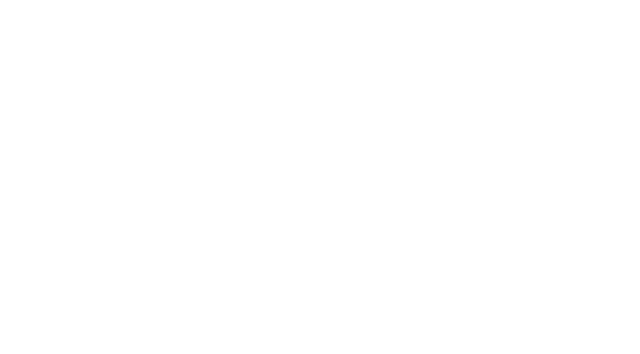
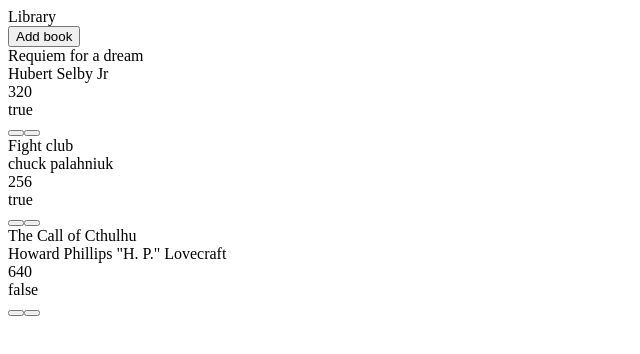
Before and after one commit to IT-IT-is-a-Trip/Library, a plain HTML site: page index.html in a window 1280 px wide. Shown: the whole page, without its empty margins (0-640 px from the left). Drawn offline with Linux system fonts and the light colour scheme.

Commit message:
Added some js code(written the function, that displayed books info from library on the page)

```diff
--- a/index.html
+++ b/index.html
@@ -8,6 +8,8 @@
     <script src="js.js" defer></script>
 </head>
 <body>
-
+    <header id="header">Library</header>
+    <div><button id="add-book-btn">Add book</button></div>
+    <div id="books-wrapper"></div>
 </body>
 </html>
--- a/js.js
+++ b/js.js
@@ -1,4 +1,10 @@
+const addBookBtn = document.getElementById('add-book-btn');
+const booksWrapper = document.getElementById('books-wrapper');
+
 function Book(title, author, pages, isRead) {
+    if (!title || !author || !pages || isRead !== true && isRead !== false ) {
+        throw Error('Missing required properties.');
+    }
     this.title = title;
     this.author = author;
     this.pages = pages;
@@ -6,13 +12,59 @@ function Book(title, author, pages, isRead) {
     this.info = () => {
         if (isRead) {
             console.log(title + ' ' + author + ' ' + pages + " " + 'Already read')
-        } else {console.log(title + ' ' + author + ' ' + pages + " " + 'not read yet')
+        } else {
+            console.log(title + ' by ' + author + ' ' + pages + " " + 'not read yet')
         }
     }
 }
 
-const book1 = new Book('Requiem for a dream', 'Hubert Selby Jr', 320, true)
-
-Book.prototype.rateThis = function(rating) {
+const book1 = new Book('Requiem for a dream', 'Hubert Selby Jr', 320, true);
+const book2 = new Book('Fight club', 'chuck palahniuk', 256, true);
+const book3 = new Book('The Call of Cthulhu', 'Howard Phillips "H. P." Lovecraft', 640, false)
+Book.prototype.rateThis = function (rating) {
     this.rating = rating;
 }
+
+const library = [];
+
+function AddBookToLibrary(title, author, pages, isRead) {
+    const newBook = new Book(title, author, pages, isRead);
+    newBook.id = crypto.randomUUID();
+    library.push(newBook);
+    console.log(library);
+}
+
+library.push(book1);
+library.push(book2);
+library.push(book3);
+
+function displayBooks() {
+    for (let b of library) {
+        const card = document.createElement('div');
+        const bookInfo = document.createElement('div');
+        const cardButtons = document.createElement('div');
+        const isReadButton = document.createElement('button');
+        const removeButton = document.createElement('button');
+
+        const bookTitle = document.createElement('div');
+        const bookAuthor = document.createElement('div');
+        const bookPages = document.createElement('div');
+        const bookIsRead = document.createElement('div');
+
+
+        booksWrapper.appendChild(card);
+        card.appendChild(bookInfo);
+        bookInfo.appendChild(bookTitle);
+        bookInfo.appendChild(bookAuthor);
+        bookInfo.appendChild(bookPages);
+        bookInfo.appendChild(bookIsRead);
+        card.appendChild(cardButtons);
+        cardButtons.appendChild(isReadButton);
+        cardButtons.appendChild(removeButton);
+        bookTitle.textContent = b.title;
+        bookAuthor.textContent = b.author;
+        bookPages.textContent = b.pages;
+        bookIsRead.textContent = b.isRead;
+    }
+}
+displayBooks()
```
